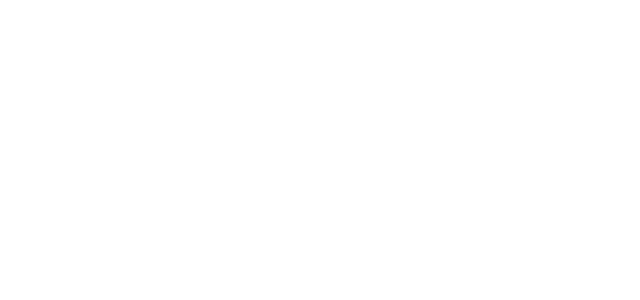
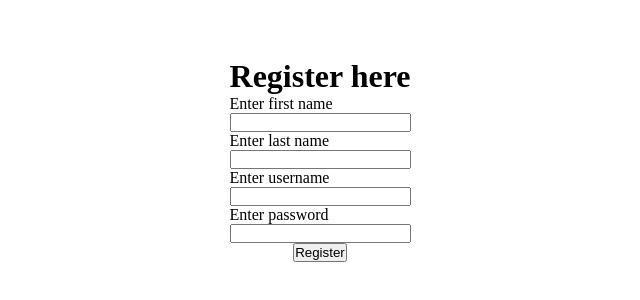
Before and after one commit to CharlieGonzo/Stock-cloud-app, a React (Vite) app in the folder stocks-frontend/: page /Register in a window 1280 px wide. Before the commit this address had no page. Shown: the part 240-540 px from the top of the page, without its empty margins (320-960 px from the left). Built offline with nearby package versions, Linux system fonts and the light colour scheme.

Commit message:
created Register Page

```diff
--- /dev/null
+++ b/stocks-frontend/src/components/Register.jsx
@@ -0,0 +1,30 @@
+import { useState } from "react";
+import "../style/home.css";
+
+const Register = () => {
+  const [firstName, setFirstName] = useState("");
+  const [lastName, setLastName] = useState("");
+  const [username, setUsername] = useState("");
+  const [password, setPassword] = useState("");
+
+  return (
+    <div>
+      <div className="login">
+        <h1>Register here</h1>
+        <div className="inputs">
+          <label htmlFor="firstName">Enter first name</label>
+          <input type="text" name="first name" id="firstName" />
+          <label htmlFor="lastName">Enter last name</label>
+          <input type="text" name="last name" id="lastName" />
+          <label htmlFor="username">Enter username</label>
+          <input type="text" name="username" id="username" />
+          <label htmlFor="password">Enter password</label>
+          <input type="text" name="password" id="password" />
+        </div>
+        <button>Register</button>
+      </div>
+    </div>
+  );
+};
+
+export default Register;
--- a/stocks-frontend/src/main.jsx
+++ b/stocks-frontend/src/main.jsx
@@ -1,6 +1,7 @@
 import React from "react";
 import ReactDOM from "react-dom/client";
 import Home from "../src/components/Home.jsx";
+import Register from "../src/components/Register.jsx";
 
 //allows us to set specific url routes to componenents in application
 import { BrowserRouter, Route, Router, Routes } from "react-router-dom";
@@ -10,6 +11,7 @@
     <BrowserRouter>
       <Routes>
         <Route path="/" element={<Home />} />
+        <Route path="/Register" element={<Register />} />
       </Routes>
     </BrowserRouter>
   </React.StrictMode>
```
